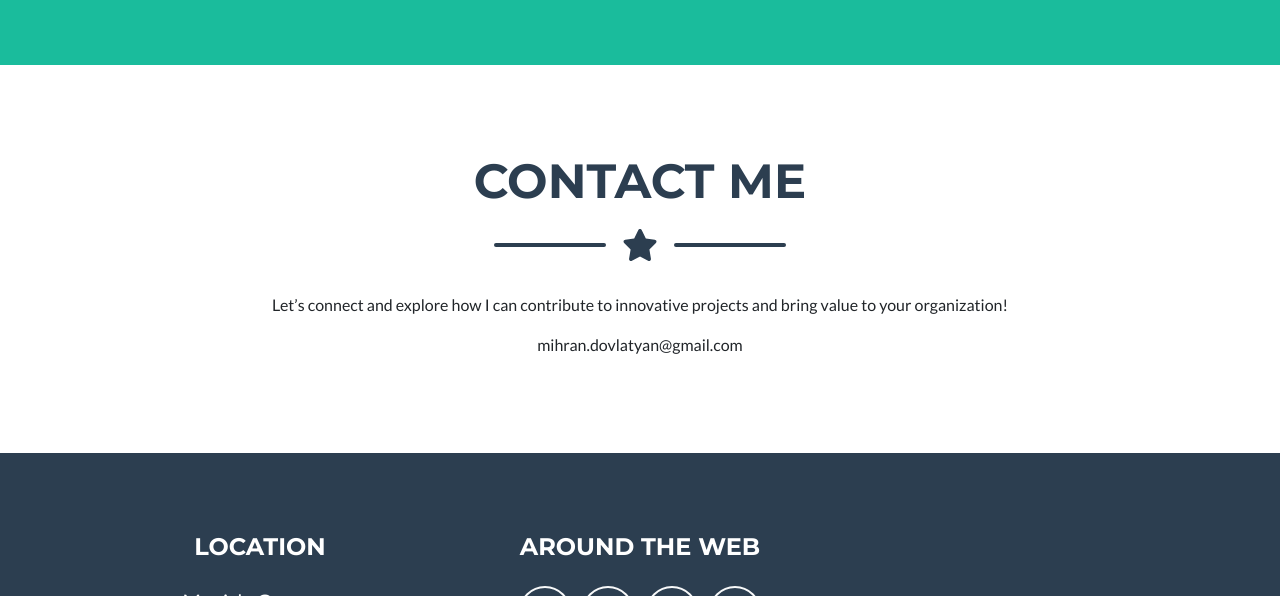
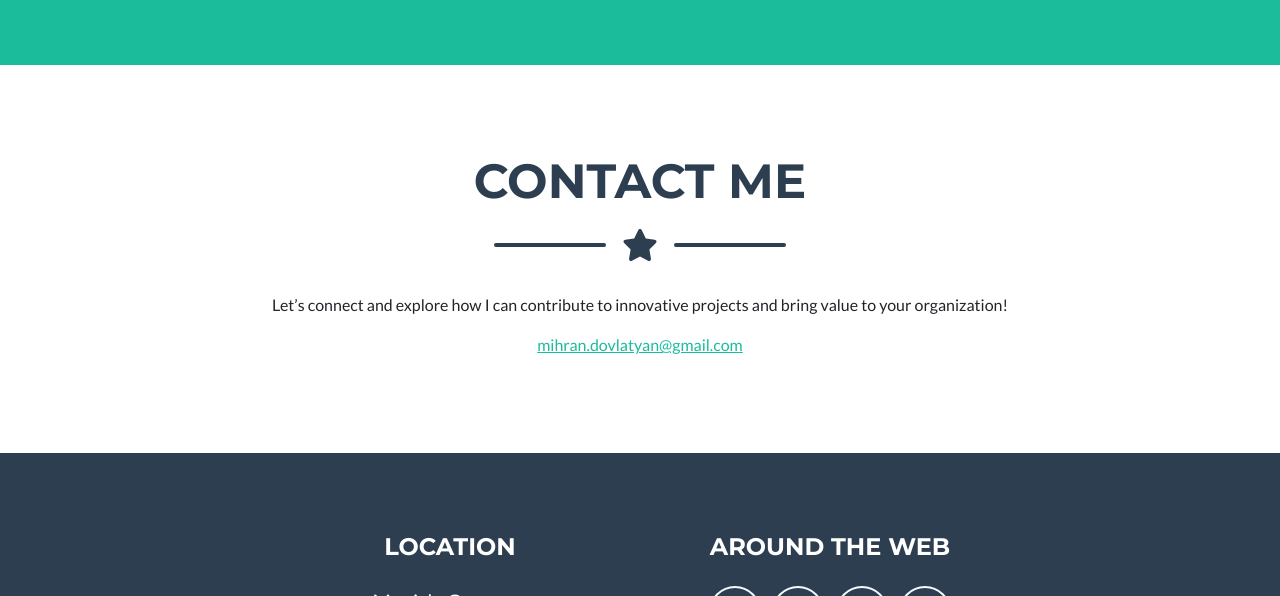
Before and after one commit to MihranD/mihrand.github.io, a website: page dist/index.html in a window 1280 px wide. Shown: the part 2199-2795 px from the top of the page. Drawn offline with nearby package versions, Linux system fonts and the light colour scheme.

Commit message:
add email

```diff
--- a/dist/index.html
+++ b/dist/index.html
@@ -162,22 +162,24 @@
                     <!-- Masthead Subheading-->
                     <p class="masthead-subheading font-weight-light mb-0">Let’s connect and explore how I can contribute to innovative projects and bring value to your organization!</p>
                     <p></p>
-                    <p class="masthead-subheading font-weight-light mb-0">mihran.dovlatyan@gmail.com</p>
+                    <p class="masthead-subheading font-weight-light mb-0">
+                        <a href="mailto:mihran.dovlatyan@gmail.com" class="font-weight-bold">mihran.dovlatyan@gmail.com</a>
+                    </p>
                 </div>
             </div>
         </section>
         <!-- Footer-->
         <footer class="footer text-center">
             <div class="container">
-                <div class="row">
-                    <!-- Footer Location-->
+                <div class="row justify-content-center">
+                    <!-- Footer Location -->
                     <div class="col-lg-4 mb-5 mb-lg-0">
                         <h4 class="text-uppercase mb-4">Location</h4>
                         <p class="lead mb-0">
                             Munich, Germany
                         </p>
                     </div>
-                    <!-- Footer Social Icons-->
+                    <!-- Footer Social Icons -->
                     <div class="col-lg-4 mb-5 mb-lg-0">
                         <h4 class="text-uppercase mb-4">Around the Web</h4>
                         <a class="btn btn-outline-light btn-social mx-1" href="#!"><i class="fab fa-fw fa-facebook-f"></i></a>
```
